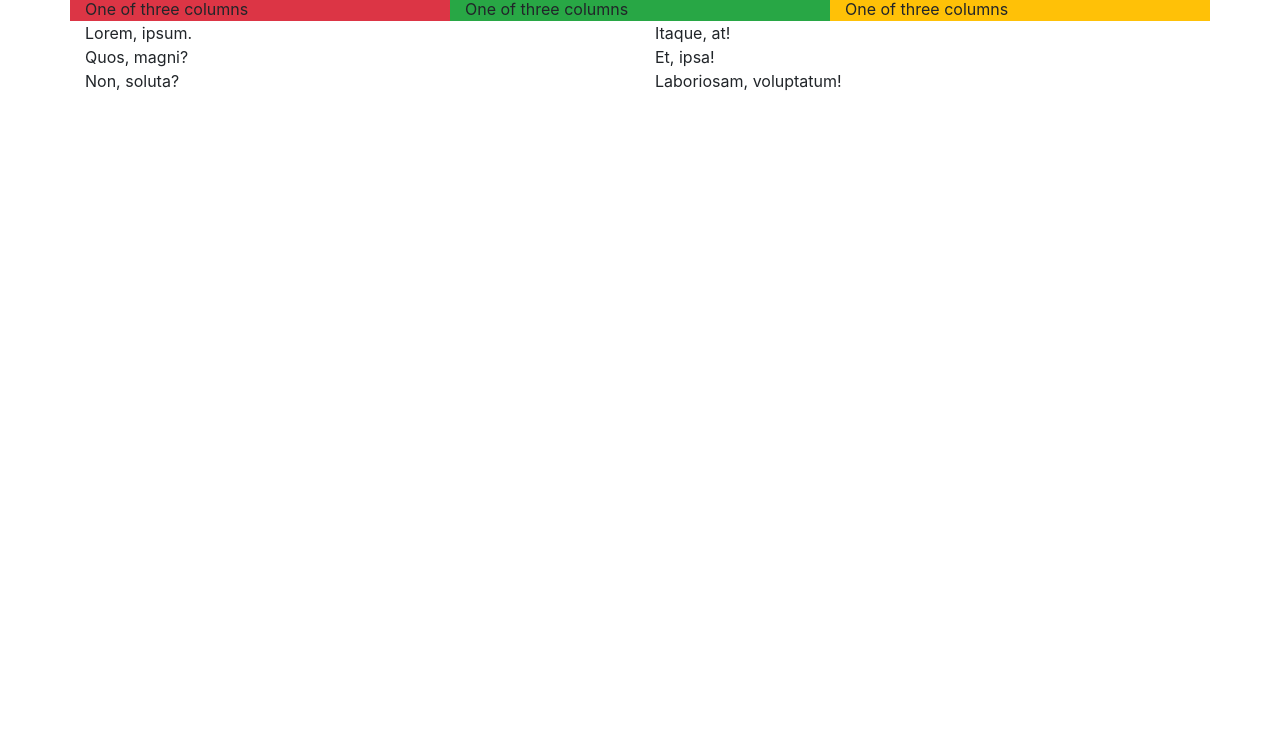
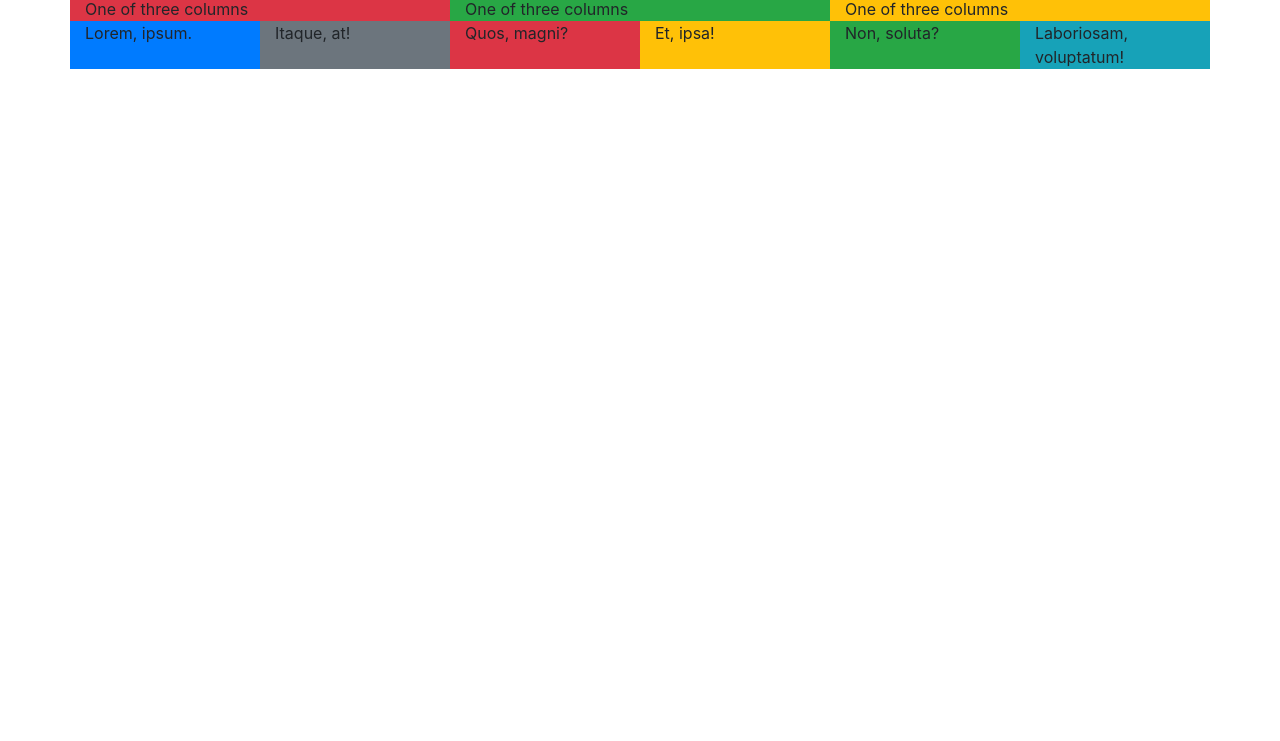
Before and after one commit to pitonworks/boostrap, a plain HTML site: page index.html in a window 1280 px wide. Shown: the part 59-800 px from the top of the page. Drawn offline with nearby package versions, Linux system fonts and the light colour scheme.

Commit message:
sm lg xl and bg work

```diff
--- a/index.html
+++ b/index.html
@@ -27,12 +27,12 @@
       </div>
       <div class="container">
         <div class="row">
-            <div class="col-sm-6">Lorem, ipsum.</div>
-            <div class="col-sm-6">Itaque, at!</div>
-            <div class="col-sm-6">Quos, magni?</div>
-            <div class="col-sm-6">Et, ipsa!</div>
-            <div class="col-sm-6">Non, soluta?</div>
-            <div class="col-sm-6">Laboriosam, voluptatum!</div>
+            <div class="col-sm-6 col-lg-3 col-xl-2 bg-primary ">Lorem, ipsum.</div>
+            <div class="col-sm-6 col-lg-3 col-xl-2 bg-secondary">Itaque, at!</div>
+            <div class="col-sm-6 col-lg-3 col-xl-2 bg-danger">Quos, magni?</div>
+            <div class="col-sm-6 col-lg-3 col-xl-2 bg-warning">Et, ipsa!</div>
+            <div class="col-sm-6 col-lg-3 col-xl-2 bg-success">Non, soluta?</div>
+            <div class="col-sm-6 col-lg-3 col-xl-2 bg-info">Laboriosam, voluptatum!</div>
         </div>
       </div>
 
```
